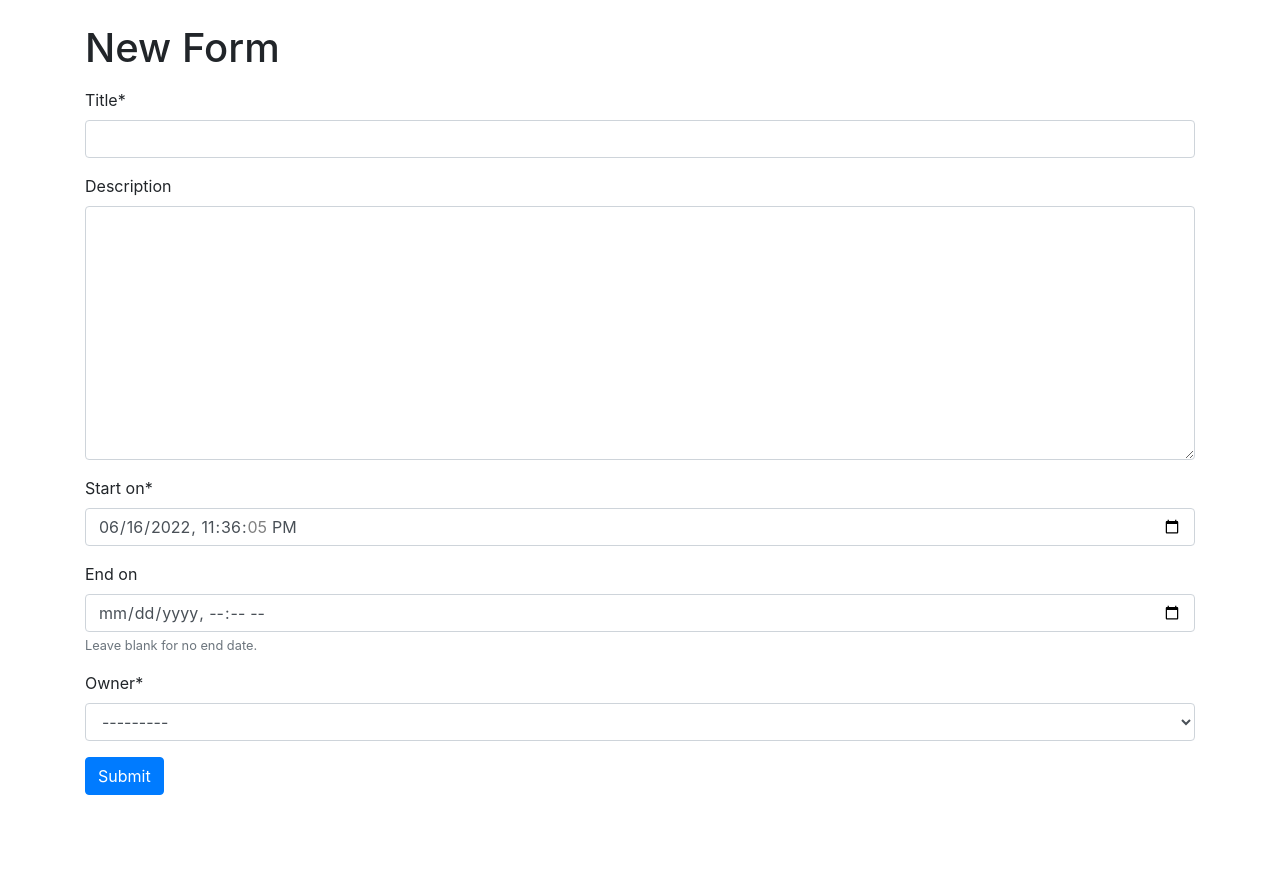
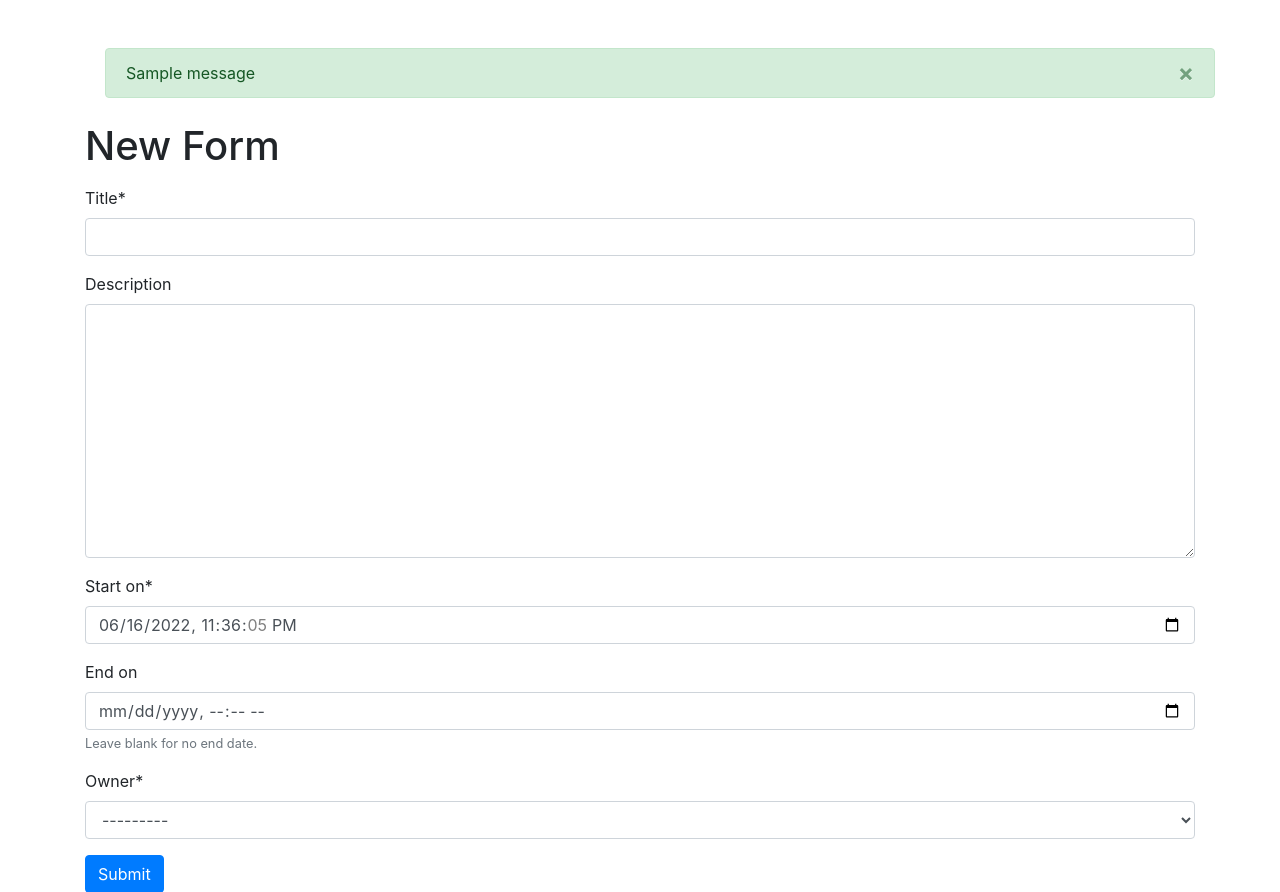
Before and after one commit to Salaah01/django-form-creator, a Django app: page /form-creator/forms/create/ in a window 1280 px wide. Shown: the top 892 px of the page. Before the commit the page ends 795 px from the top, so only its background shows below. Run offline with Django 4.2, Linux system fonts and the light colour scheme; tables that the repository leaves empty hold one stand-in row (values such as "Sample post"); one stand-in notice (Sample message) is shown; some libraries are stand-ins or nearby versions.

Commit message:
added messages

```diff
--- a/form_creator/templates/base.html
+++ b/form_creator/templates/base.html
@@ -12,6 +12,21 @@
 </head>
 
 <body>
+  {% if messages %}
+  <ul class="messages mt-5">
+    {% for message in messages %}
+    <div class="container">
+      <div class="alert {{ message.tags }} alert-dismissible" role="alert" >
+        <button type="button" class="close" data-dismiss="alert" aria-label="Close">
+          <span aria-hidden="True">&times;</span>
+        </button>
+        {{ message }}
+      </div>
+    </div>
+    {% endfor %}
+  </ul>
+  {% endif %}
+
   <div class="container mt-4 mb-4">
     {% block content %}{% endblock %}
   </div>
```
Also changed, not shown: example/example/settings.py (+9 -0 lines).
